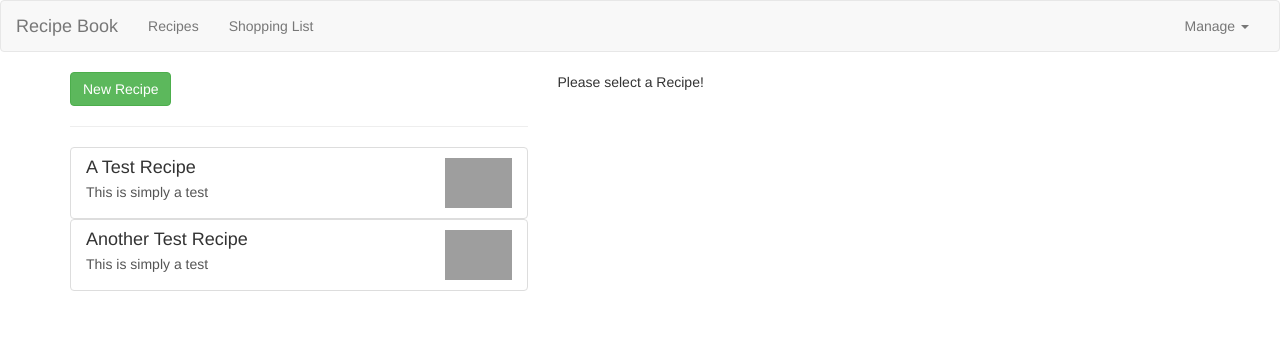
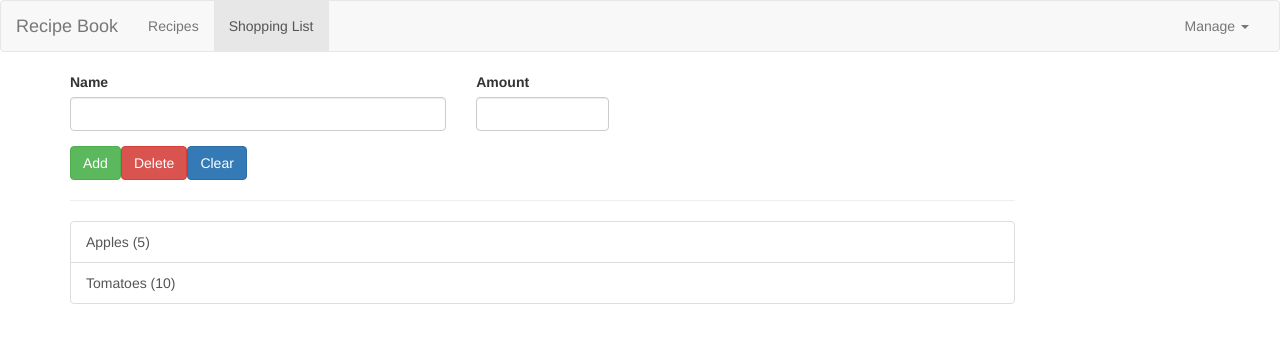
Before and after one commit to JulianSaenze/recipe-app, an Angular app: page /shopping-list in a window 1280 px wide. Shown: the top 342 px of the page. Built offline with nearby package versions, Linux system fonts and the light colour scheme; grey boxes are pictures that could not be loaded.

Commit message:
ingetrating main routing between navigation links

```diff
--- a/src/app/app.component.html
+++ b/src/app/app.component.html
@@ -1,9 +1,10 @@
-<app-header (featureSelected)="onNavigate($event)"></app-header>
+<app-header></app-header>
 <div class="container">
   <div class="row">
     <div class="col-md-12">
-      <app-recipes *ngIf="loadedFeature === 'recipe'"></app-recipes>
-      <app-shopping-list *ngIf="loadedFeature !== 'recipe'"></app-shopping-list>
+      <router-outlet></router-outlet>
+      <!-- <app-recipes *ngIf="loadedFeature === 'recipe'"></app-recipes>
+      <app-shopping-list *ngIf="loadedFeature !== 'recipe'"></app-shopping-list> -->
     </div>
     <!-- <div>
       <app-lifecycle-hooks
--- a/src/app/app.component.ts
+++ b/src/app/app.component.ts
@@ -6,11 +6,11 @@ import { Component } from '@angular/core';
   styleUrls: ['./app.component.css']
 })
 export class AppComponent {
-  loadedFeature = 'recipe';
-  showComponent = true;
-  inputValue = 123;
+  // loadedFeature = 'recipe';
+  // showComponent = true;
+  // inputValue = 123;
 
-  onNavigate(feature: string) {
-    this.loadedFeature = feature;
-  }
+  // onNavigate(feature: string) {
+  //   this.loadedFeature = feature;
+  // }
 }
--- a/src/app/header/header.component.html
+++ b/src/app/header/header.component.html
@@ -6,8 +6,14 @@
 
     <div class="collapse navbar-collapse">
       <ul class="nav navbar-nav">
-        <li><a href="#" (click)="onSelect('recipe')">Recipes</a></li>
-        <li><a href="#" (click)="onSelect('shopping-list')">Shopping List</a></li>
+        <li
+        routerLinkActive="active">
+        <a routerLink="recipes">Recipes</a>
+      </li>
+
+      <li
+      routerLinkActive="active">
+      <a routerLink="shopping-list">Shopping List</a></li>
     </ul>
     <ul class="nav navbar-nav navbar-right">
       <li class="dropdown" appDropdown>
--- a/src/app/header/header.component.ts
+++ b/src/app/header/header.component.ts
@@ -1,13 +1,13 @@
-import { Component, EventEmitter, Output } from '@angular/core';
+import { Component } from '@angular/core';
 
 @Component({
   selector: 'app-header',
   templateUrl: './header.component.html'
 })
 export class HeaderComponent {
-  @Output() featureSelected = new EventEmitter<string>();
+  // @Output() featureSelected = new EventEmitter<string>();
 
-  onSelect(feature: string) {
-    this.featureSelected.emit(feature);
-  }
+  // onSelect(feature: string) {
+  //   this.featureSelected.emit(feature);
+  // }
 }
--- a/src/app/recipes/recipe-list/recipe-item/recipe-item.component.html
+++ b/src/app/recipes/recipe-list/recipe-item/recipe-item.component.html
@@ -1,5 +1,5 @@
 <a
-  href="#"
+  routerLink="recipes:name"
   class="list-group-item clearfix"
   (click)="onSelected()">
   <div class="pull-left">
--- a/src/app/recipes/recipes.component.ts
+++ b/src/app/recipes/recipes.component.ts
@@ -1,4 +1,5 @@
 import { Component, OnInit } from '@angular/core';
+import { ActivatedRoute, Params } from '@angular/router';
 
 import { Recipe } from './recipe.model';
 import { RecipeService } from './recipe.service';
@@ -12,7 +13,8 @@ import { RecipeService } from './recipe.service';
 export class RecipesComponent implements OnInit {
   selectedRecipe: Recipe;
 
-  constructor(private recipeService: RecipeService) { }
+  constructor(private recipeService: RecipeService,
+              private route: ActivatedRoute) { }
 
   ngOnInit() {
     //setup listener - get informed about any changes
@@ -21,6 +23,12 @@ export class RecipesComponent implements OnInit {
           this.selectedRecipe = recipe;
         }
       );
+      //TODO: update url with currently selected name of recipe
+      // this.route.params.subscribe(
+      //   (params: Params) => {
+      //     this.selectedRecipe.name = params['name'];
+      //   }
+      // );
   }
 
 }
```
Also changed, not shown: src/app/app.module.ts (+7 -0 lines). Lines whose indentation alone changed are shown as unchanged.
